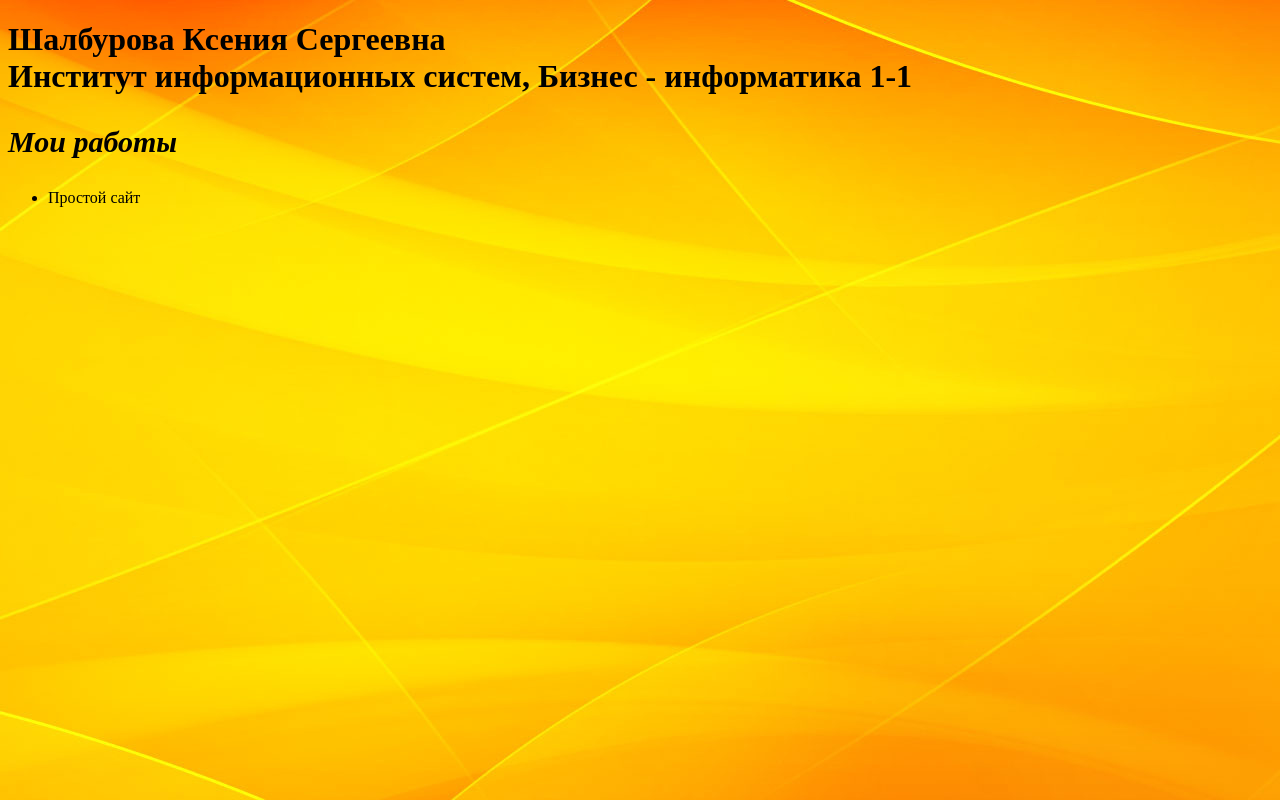
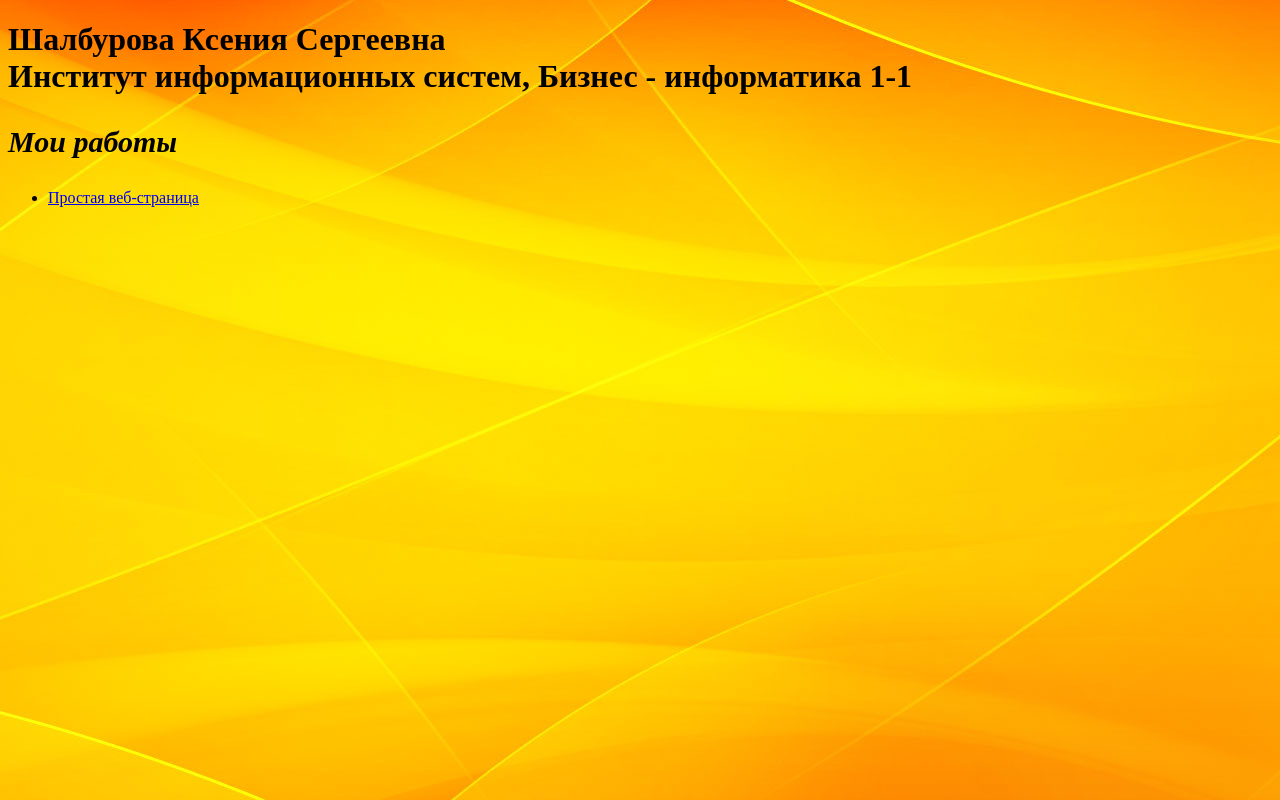
Before and after one commit to KeySiii/KeySiii.github.io, a plain HTML site: page index.html in a window 1280 px wide. Drawn offline with Linux system fonts and the light colour scheme.

Commit message:
initial2

```diff
--- a/index.html
+++ b/index.html
@@ -23,7 +23,8 @@ font-family:Times New Roman, Comic Sans MS, arial;
 <h1>Шалбурова Ксения Сергеевна <br>Институт информационных систем, Бизнес - информатика 1-1 </h1>
 <p>Мои работы</p>
 <ul>
-<li>Простой сайт</li>
+<li> <a href=project1/pizza.html target="_blank">Простая веб-страница</a></li>
+</li>
 </ul>
 
 </body>
```
Also changed, not shown: project1/Pompadur.ttf (renamed from Простой сайт/Pompadur.ttf), project1/pizza.html (renamed from Простой сайт/pizza.html), project1/pizza.png (renamed from Простой сайт/pizza.png), project1/pizza11.jpg (renamed from Простой сайт/pizza11.jpg), project1/pizza4.jpg (renamed from Простой сайт/pizza4.jpg), project1/pizza7.jpg (renamed from Простой сайт/pizza7.jpg), project1/styleKS.css (renamed from Простой сайт/styleKS.css), 6 other files.
